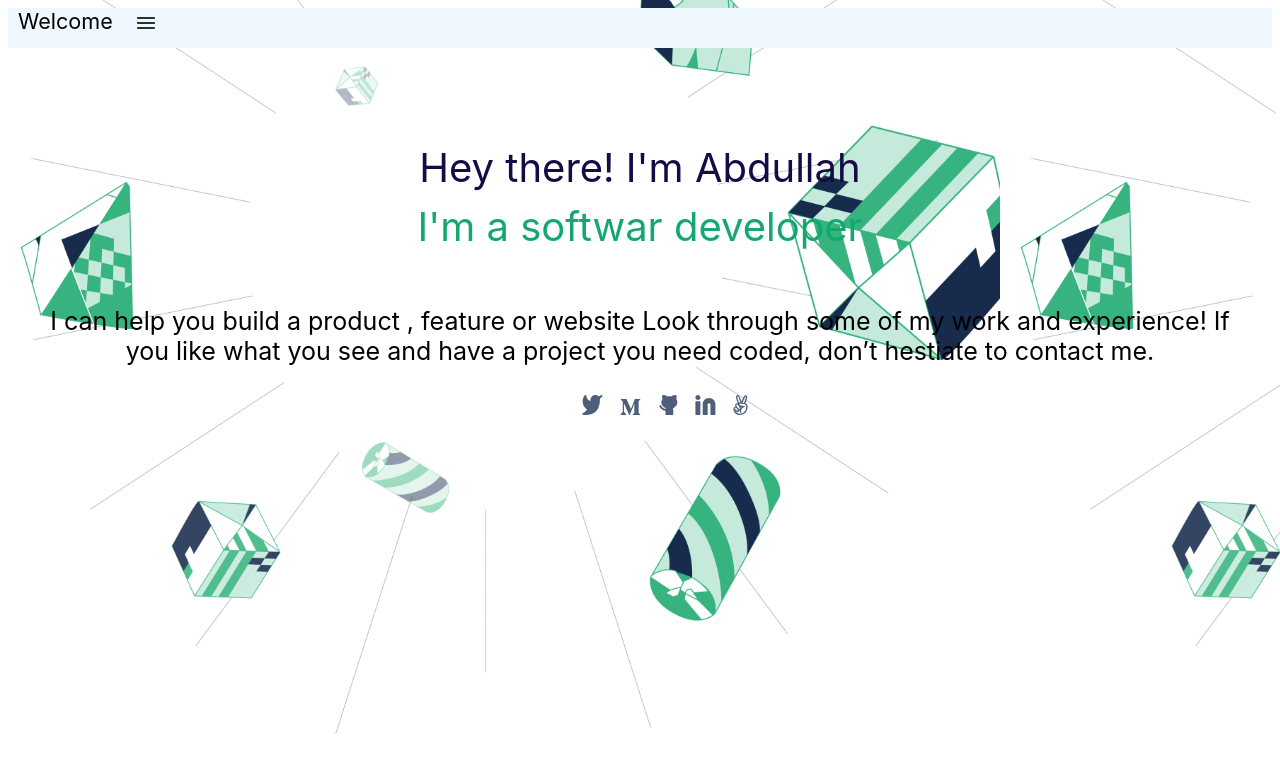
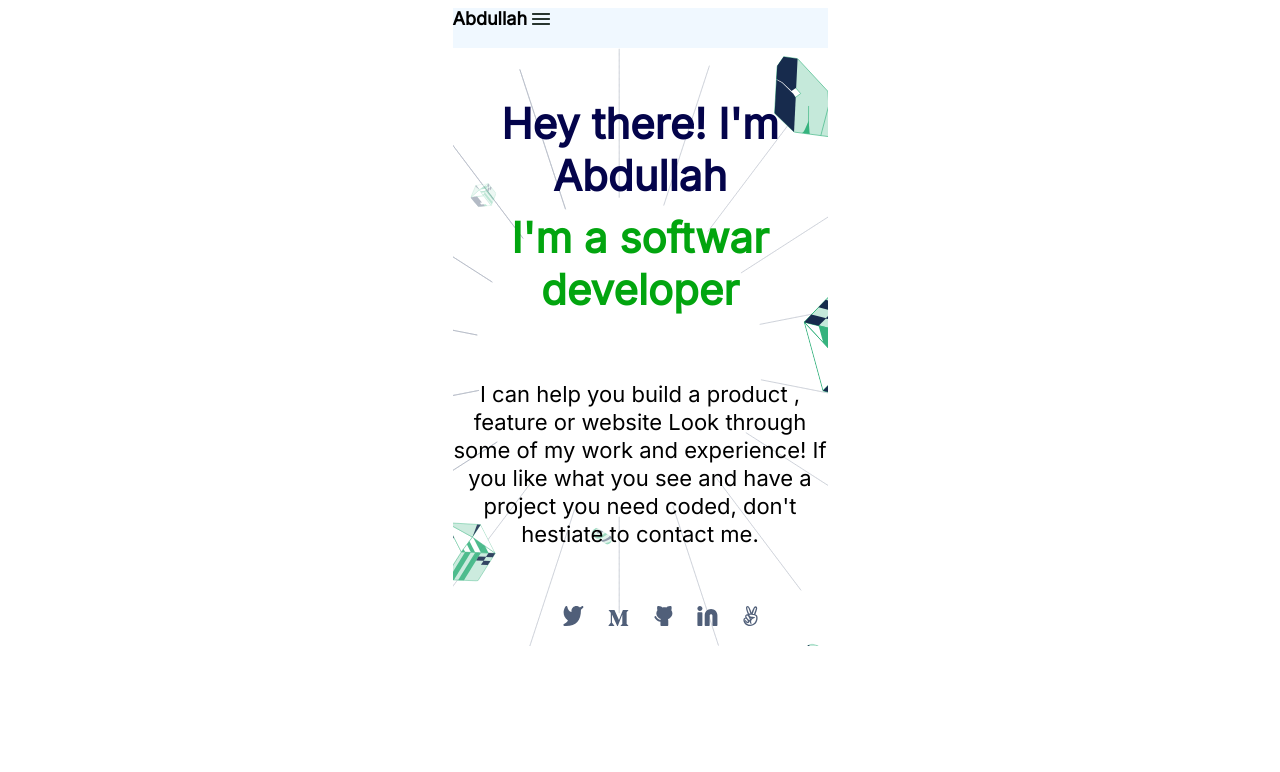
Before and after one commit to OnlyUnknown/portfolio-mobile-first, a website: page index.html in a window 1280 px wide. Drawn offline with Linux system fonts and the light colour scheme.

Commit message:
Adjusted the font, the background and the padding.

```diff
--- a/Style.css
+++ b/Style.css
@@ -1,77 +1,61 @@
-body {
-  background-image: url(Header-pic.png);
-  background-size: 1000px;
-  background-repeat: repeat-y;
-  background-repeat: repeat-x;
-}
+@import url('https://fonts.googleapis.com/css2?family=Inter&display=swap');
 
 header {
   background-color: aliceblue;
   height: 40px;
   display: flex;
+  justify-content: space-around;
 }
 
 .navbar {
+  display: flex;
+  justify-content: space-between;
   font-size: large;
-}
-
-nav a {
-  margin: 10px;
+  margin: auto;
+  width: 375px;
 }
 
 .logo {
-  font-family: 'Inter', sans-serif;
-  font-style: normal;
-  font-size: larger;
+  font-family: inter, sans-serif;
+  font-weight: bold;
+  flex-grow: 0;
 }
 
-.union {
-  width: 40px;
-  height: 40px;
+.flex-cont {
+  background: url(./header-illsutration-mobile@2x.svg) 50% 0% no-repeat;
+  display: flex;
+  flex-direction: column;
+  align-items: center;
+  justify-content: center;
+  font-family: inter, sans-serif;
+}
+
+.flex-cont p {
+  font-size: 22px;
+  width: 375px;
+  text-align: center;
+  line-height: 28px;
+  padding-left: 60px;
+  padding-right: 60px;
 }
 
 li {
   display: inline;
-  margin-left: 10px;
+  padding: 10px;
 }
 
-.content-container {
-  display: flex;
-  padding-top: 50px;
-  justify-content: center;
-  font-size: 25px;
-  font-family: 'Inter', sans-serif;
-  font-style: normal;
-  flex-wrap: wrap;
-}
-
-.content {
-  margin-left: 35px;
-  margin-right: 35px;
+.job,
+.name {
+  margin-top: 50px;
+  font-size: 42px;
+  line-height: 52px;
+  width: 327px;
   text-align: center;
-}
-
-.name {
-  color: rgb(23, 11, 69);
-  font-size: 40px;
-  font-family: 'Inter', sans-serif;
-  font-style: normal;
-}
-
-.pusher {
-  margin: 45px;
-  text-align: center;
+  color: rgb(4, 4, 75);
+  font-weight: 10000;
 }
 
 .job {
-  padding: 10px;
-  color: rgb(19, 168, 111);
-  font-size: 40px;
-  font-family: 'Inter', sans-serif;
+  margin-top: -25px;
+  color: rgb(2, 165, 15);
 }
-
-.social-media {
-  text-align: center;
-}
-
-@import url('https://fonts.googleapis.com/css2?family=Inter&display=swap');
--- a/index.html
+++ b/index.html
@@ -8,31 +8,36 @@
     <link rel="stylesheet" href="Style.css">
 </head>
 <body>
-    <div class="container">
+
             <header class="navbar">
-            <div>
-         <nav>
-            <a class="logo" >Welcome</a>
+                <nav>
+                <div>
+                <a class="logo" >Abdullah</a>
+
+            <span>
             <a class="union" href="#" ><img src="Union.png"></a>
+            </span>
         </nav>
             </div>
         </header>
-   <section>
-    </div>
+   <section class="flex-cont">
 
-    <div class="content-container">
-        <div class="pusher">
-        <div class="name">
+
+
+
+        <h1 class="name">
             Hey there! I'm Abdullah
-        </div>
-        <div class="job">
+        </h1>
+        <h3 class="job">
             I'm a softwar developer
-            </div>
-        </div>
+        </h3>
 
-        <div class="content">
-         I can help you build a product , feature or website Look through some of my work and experience! If you like what you see and have a project you need coded, don’t hestiate to contact me.
-        </div>
+
+        <p class="content">
+         I can help you build a product , feature or website Look through
+         some of my work and experience! If you like what you see and have a project
+         you need coded, don't hestiate to contact me.
+        </p>
 
         <br>
 
@@ -45,7 +50,7 @@
             <li><a href="#"><img src="angellist.svg"></a></li>
         </ul>
     </div>
-</div>
+
 </section>
 </body>
 </html>
```
Also changed, not shown: header-illsutration-mobile@2x.svg (added).
